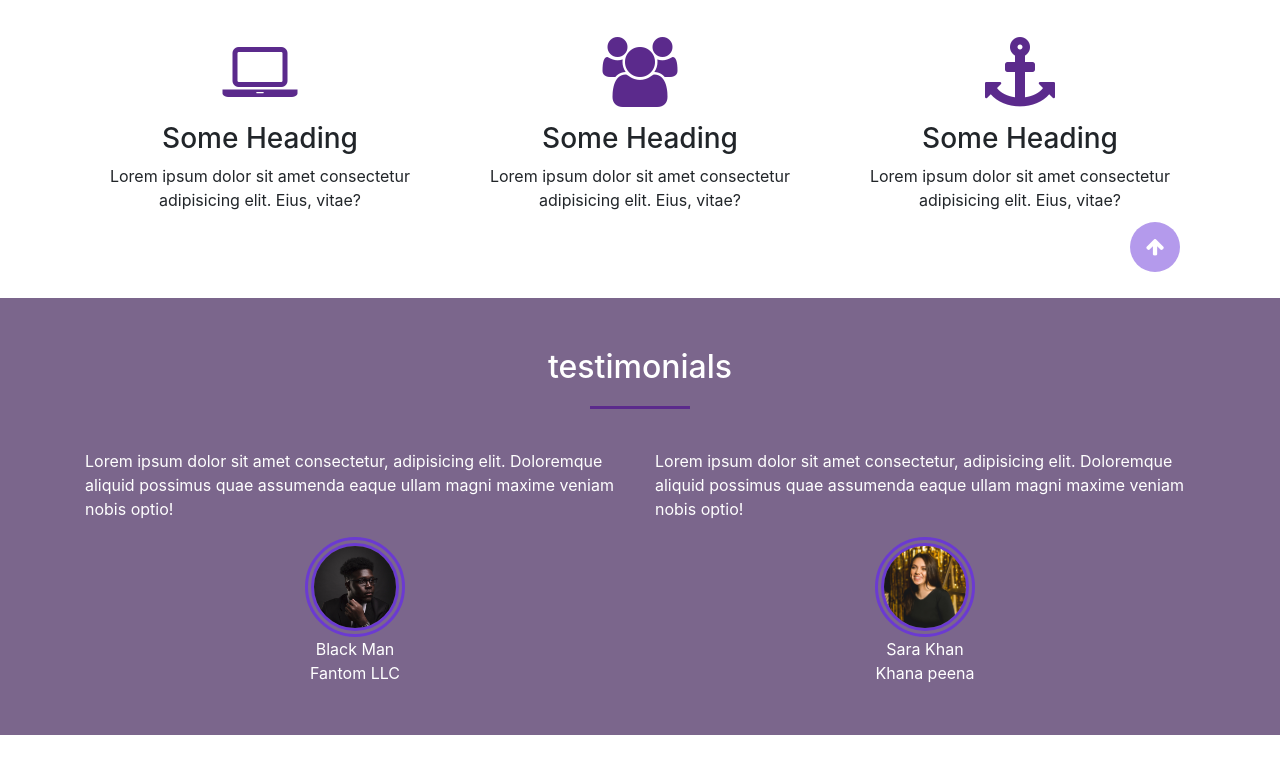
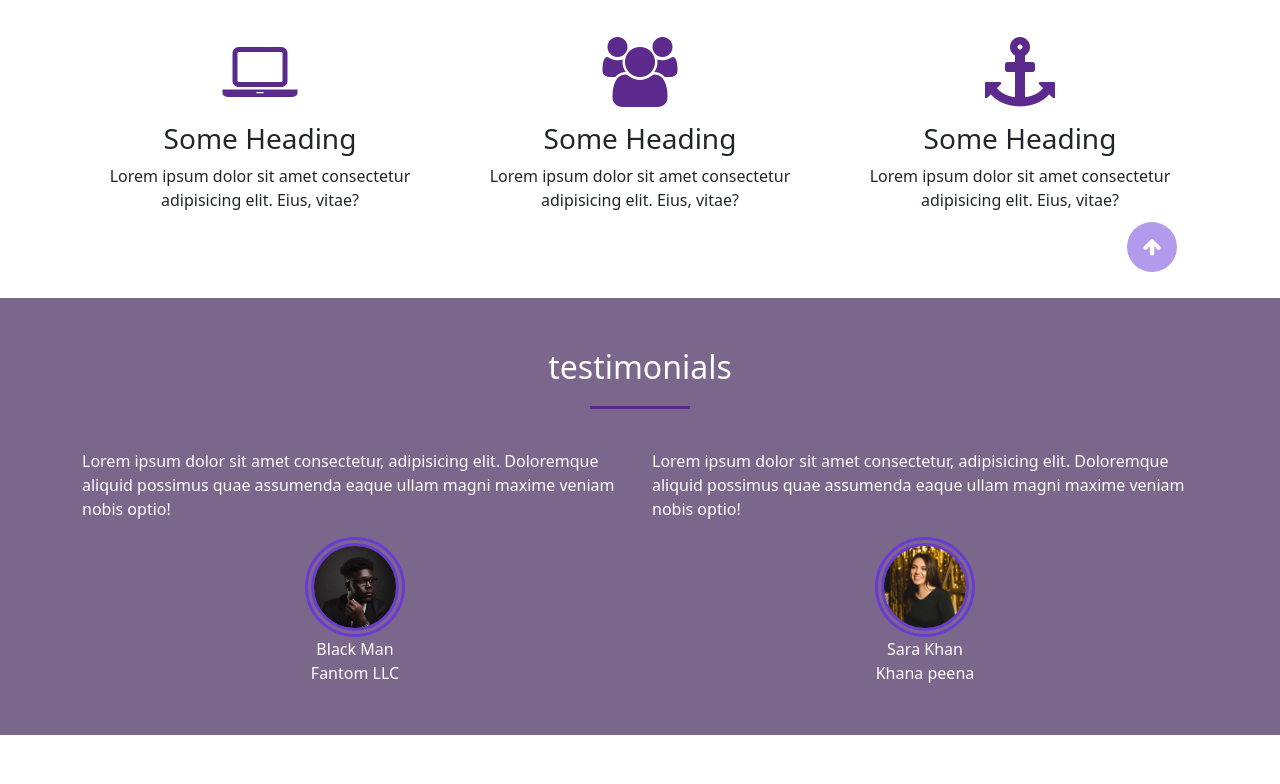
Before and after one commit to Asifcreative/Bootstrap-Project, a website: page index.html in a window 1280 px wide. Shown: the part 528-1312 px from the top of the page. Drawn offline with nearby package versions, Linux system fonts and the light colour scheme.

Commit message:
Update index.html

```diff
--- a/index.html
+++ b/index.html
@@ -6,8 +6,10 @@
     <meta name="viewport" content="width=device-width, initial-scale=1.0">
     <title>Document</title>
     <link rel="stylesheet" href="https://stackpath.bootstrapcdn.com/font-awesome/4.7.0/css/font-awesome.min.css" integrity="sha384-wvfXpqpZZVQGK6TAh5PVlGOfQNHSoD2xbE+QkPxCAFlNEevoEH3Sl0sibVcOQVnN" crossorigin="anonymous">
-    <link rel="stylesheet" href="css/bootstrap.css">
     <link rel="stylesheet" href="style.css">
+     <!-- Bootstrap CSS -->
+    <link href="https://cdn.jsdelivr.net/npm/bootstrap@5.1.2/dist/css/bootstrap.min.css" rel="stylesheet" integrity="sha384-uWxY/CJNBR+1zjPWmfnSnVxwRheevXITnMqoEIeG1LJrdI0GlVs/9cVSyPYXdcSF" crossorigin="anonymous">
+    <!-- Bootstrap CSS -->
 
 </head>
 <body>
```
